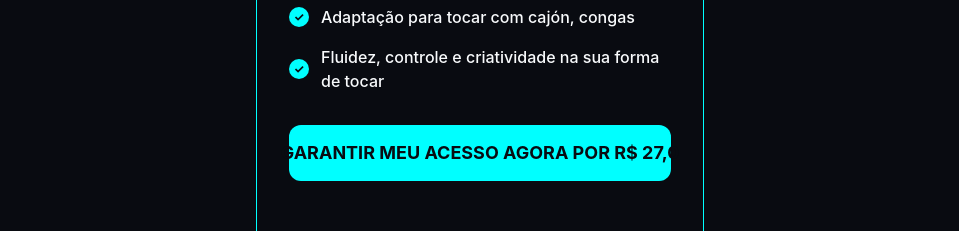
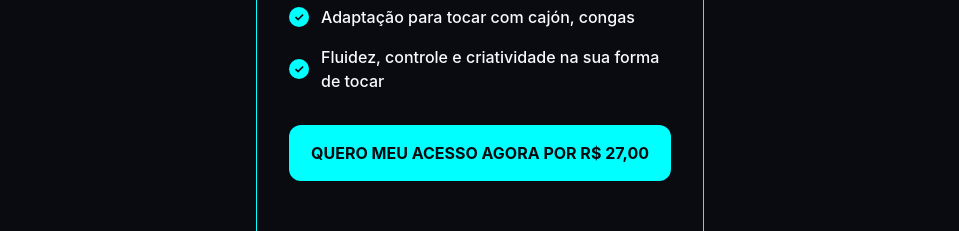
Before and after one commit to edilson-morais/ritmos-essenciais-do-pandeiro, a React (Vite) app: page / in a window 1280 px wide. Shown: the part 5560-5791 px from the top of the page, without its empty margins (160-1119 px from the left). Built offline with nearby package versions, Linux system fonts and the light colour scheme.

Commit message:
Atualizar botão da seção pricing
Atualiza o texto do botão da seção pricing para "QUERO MEU ACESSO AGORA POR R$ 27,00" e ajusta o tamanho da fonte para melhor encaixe.

```diff
--- a/src/components/PricingSection.tsx
+++ b/src/components/PricingSection.tsx
@@ -45,8 +45,8 @@ export const PricingSection = () => {
                   </div>)}
               </div>
 
-              <Button variant="hero" size="xl" className="w-full" asChild>
-                <a href="https://sun.eduzz.com/1W3ZRKAPW2?utm_source=7+ritmos+essenciais+do+pandeiro+pv&utm_id=7rep_pv">GARANTIR MEU ACESSO AGORA POR R$ 27,0</a>
+              <Button variant="hero" size="xl" className="w-full text-sm md:text-base" asChild>
+                <a href="https://sun.eduzz.com/1W3ZRKAPW2?utm_source=7+ritmos+essenciais+do+pandeiro+pv&utm_id=7rep_pv">QUERO MEU ACESSO AGORA POR R$ 27,00</a>
               </Button>
 
               <div className="flex items-center justify-center space-x-4 pt-4">
```
